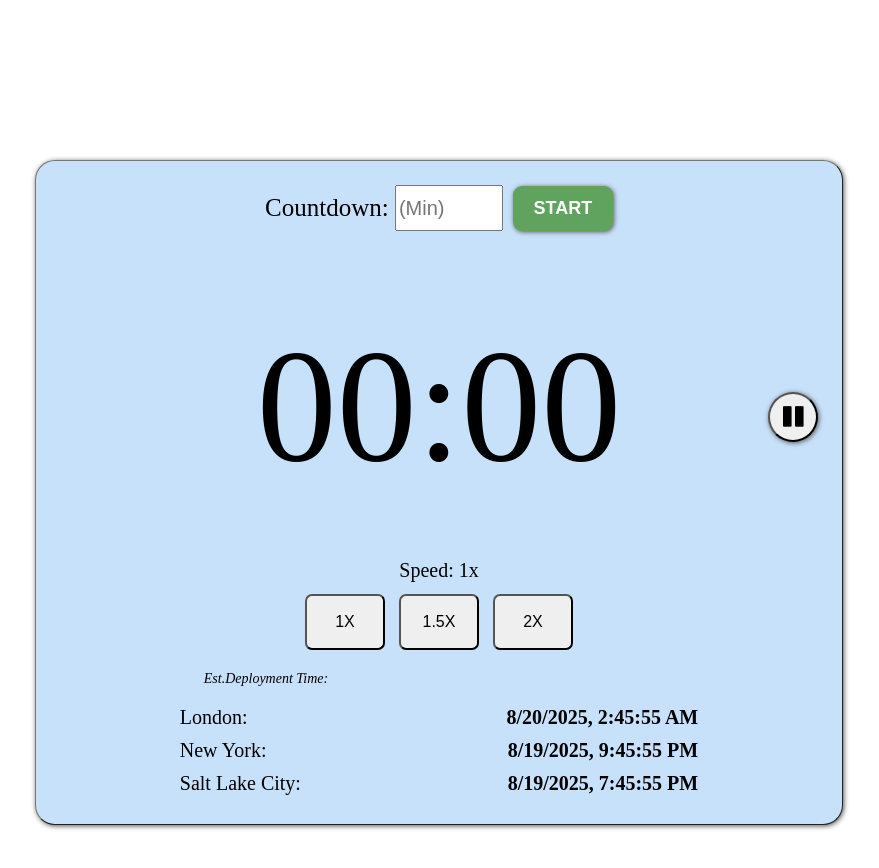
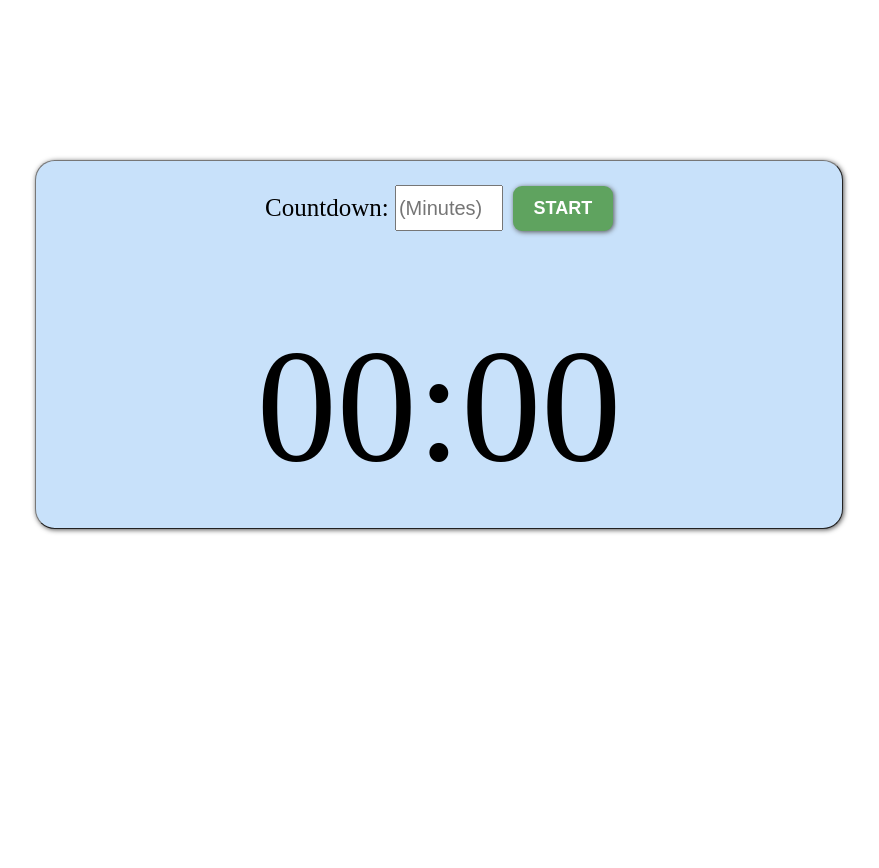
Before and after one commit to emike108/countdown-timer, a React (Create React App) app: page / in a window 1280 px wide. Shown: the top 868 px of the page, without its empty margins (201-1080 px from the left). After the commit the page ends 800 px from the top, so only its background shows below. Built offline with nearby package versions, Linux system fonts and the light colour scheme.

Commit message:
Mo/basic countdown functionality (#2)

```diff
--- a/src/App.css
+++ b/src/App.css
@@ -44,7 +44,7 @@
   font-size: 14px;
 }
 
-.input-bar {
+.countdown-input-section {
   flex-grow: 1;
   display: flex;
   align-items: center;
@@ -94,6 +94,7 @@
   height: 40px;
   font-size: 20px;
 }
+
 .search-button {
   margin: 0 0 0 10px;
   width: 100px;
@@ -108,14 +109,22 @@
   box-shadow: 1px 1px 5px #555;
 }
 
+.search-button:disabled {
+  background-color: #a5a5a5;
+  color: #e1e1e1;
+  box-shadow: none;
+  border-style: inset;
+  cursor: not-allowed;
+}
+
 .search-button:hover {
   border-style: outset;
   color: rgba(255, 255, 255, 1);
-  box-shadow: 0 5px 15px rgba(35, 68, 122, 0.85);
+  box-shadow: 7px 7px 5px #555;
 }
 
 span {
-  margin: 5px 0 5px 0;
+  margin: 5px 0;
 }
 
 .speed1,
--- a/src/App.js
+++ b/src/App.js
@@ -1,142 +1,131 @@
-import { useEffect, useRef, useState } from "react";
+import { useState } from "react";
 import "./App.css";
-import AdditionalTimeInfo from "./Components/AdditionalTimeInfo";
-import Button from "./Components/Button";
-import Clock from "./Components/Clock";
-import InputBar from "./Components/InputBar";
+import CountdownClock from "./Components/CountdownClock";
+import CountdownInputSection from "./Components/CountdownInputSection";
 
 function App() {
-  const [timerMinutes, setTimesMinutes] = useState("00");
-  const [timerSeconds, setTimesSeconds] = useState("00");
+  const [enteredTimeInMin, setEnteredTimeInMin] = useState("");
+  const [isCountingDown, setIsCountingDown] = useState(false);
 
-  const [selectedTime, setSelectedTime] = useState("");
-  const [startSearch, setStartSearch] = useState(0);
+  // const [timerPaused, setTimerPaused] = useState(false);
+  // const [timerSpeed, setTimerSpeed] = useState(1000);
 
-  const [timerPaused, setTimerPaused] = useState(false);
-  const [timerSpeed, setTimerSpeed] = useState(1000);
+  // const [deploymentTime, setDeploymentTime] = useState(new Date().getTime());
 
-  const [deploymentTime, setDeploymentTime] = useState(new Date().getTime());
-  const [countDownStyle, setCountDownStyle] = useState();
+  // const [totalTime, setTotalTime] = useState();
 
-  const [displayMessage, setDisplayMessage] = useState(null);
-  const [totalTime, setTotalTime] = useState();
+  // let endTime = new Date().getTime() + enteredTimeInMin * 60 * 1000;
+  // let startTime = new Date().getTime();
+  // let countDownTime = (endTime - startTime) / 1000;
 
-  let endTime = new Date().getTime() + selectedTime * 60 * 1000;
-  let startTime = new Date().getTime();
-  let countDownTime = (endTime - startTime) / 1000;
+  // let isFirstRender = useRef(true);
+  // let intervalRef = useRef(null);
+  // let timeRef = useRef(new Date().getTime());
 
-  let isFirstRender = useRef(true);
-  let intervalRef = useRef(null);
-  let timeRef = useRef(new Date().getTime());
+  // useEffect(() => {
+  //   timeRef.current = countDownTime;
+  // }, [startSearch]);
 
-  useEffect(() => {
-    timeRef.current = countDownTime;
-  }, [startSearch]);
+  // useEffect(() => {
+  //   if (!isFirstRender.current) {
+  //     intervalRef.current = setInterval(() => {
+  //       updateRemainingTime();
+  //     }, timerSpeed);
+  //     setSelectedTime("");
+  //     return () => {
+  //       if (intervalRef.current) clearInterval(intervalRef.current);
+  //     };
+  //   } else {
+  //     isFirstRender.current = false;
+  //   }
+  // }, [startSearch]);
 
-  useEffect(() => {
-    if (!isFirstRender.current) {
-      intervalRef.current = setInterval(() => {
-        updateRemainingTime();
-      }, timerSpeed);
-      setSelectedTime("");
-      return () => {
-        if (intervalRef.current) clearInterval(intervalRef.current);
-      };
-    } else {
-      isFirstRender.current = false;
-    }
-  }, [startSearch]);
+  // const updateRemainingTime = () => {
+  //   let minutes = Math.floor(timeRef.current / 60);
+  //   minutes = minutes < 10 ? "0" + minutes : minutes;
+  //   let seconds = timeRef.current % 60;
+  //   seconds = seconds < 10 ? "0" + seconds : seconds;
 
-  const updateRemainingTime = () => {
-    let minutes = Math.floor(timeRef.current / 60);
-    minutes = minutes < 10 ? "0" + minutes : minutes;
-    let seconds = timeRef.current % 60;
-    seconds = seconds < 10 ? "0" + seconds : seconds;
+  //   if (totalTime / timeRef.current >= 2) {
+  //     setDisplayMessage("More than halfway there!");
+  //   }
 
-    if (totalTime / timeRef.current >= 2) {
-      setDisplayMessage("More than halfway there!");
-    }
+  //   if (timeRef.current <= 20) {
+  //     setCountDownStyle({ color: "red" });
+  //     if (timeRef.current <= 10) {
+  //       setCountDownStyle({
+  //         color: "red",
+  //         animation: "blinker 1s linear infinite",
+  //       });
+  //     }
+  //   } else {
+  //     setCountDownStyle({ color: "black" });
+  //   }
 
-    if (timeRef.current <= 20) {
-      setCountDownStyle({ color: "red" });
-      if (timeRef.current <= 10) {
-        setCountDownStyle({
-          color: "red",
-          animation: "blinker 1s linear infinite",
-        });
-      }
-    } else {
-      setCountDownStyle({ color: "black" });
-    }
+  //   if (timeRef.current >= 0) {
+  //     timeRef.current--;
+  //     setTimesMinutes(minutes);
+  //     setTimesSeconds(seconds);
+  //   } else {
+  //     clearInterval(intervalRef.current);
+  //     setCountDownStyle({ color: "red" });
+  //     setDisplayMessage("Times up!!");
+  //     console.log("Time's up!!");
+  //   }
+  // };
 
-    if (timeRef.current >= 0) {
-      timeRef.current--;
-      setTimesMinutes(minutes);
-      setTimesSeconds(seconds);
-    } else {
-      clearInterval(intervalRef.current);
-      setCountDownStyle({ color: "red" });
-      setDisplayMessage("Times up!!");
-      console.log("Time's up!!");
-    }
-  };
+  // const handlePause = () => {
+  // console.log("Pause functionality disabled for now");
+  //   if (intervalRef.current) {
+  //     if (!timerPaused) {
+  //       clearInterval(intervalRef.current);
+  //     } else {
+  //       intervalRef.current = setInterval(() => {
+  //         updateRemainingTime();
+  //       }, timerSpeed);
+  //     }
+  //     setTimerPaused((prev) => !prev);
+  //   }
+  // };
 
-  const handlePause = () => {
-    if (intervalRef.current) {
-      if (!timerPaused) {
-        clearInterval(intervalRef.current);
-      } else {
-        intervalRef.current = setInterval(() => {
-          updateRemainingTime();
-        }, timerSpeed);
-      }
-      setTimerPaused((prev) => !prev);
-    }
-  };
+  // const handleSpeed = (speed) => {
+  //   if (intervalRef.current) {
+  //     if (speed === timerSpeed) {
+  //       console.log("Timer already at indicated speed");
+  //     } else {
+  //       clearInterval(intervalRef.current);
+  //       intervalRef.current = setInterval(() => {
+  //         updateRemainingTime();
+  //       }, speed);
+  //       setTimerSpeed(speed);
+  //     }
+  //   }
+  // };
 
-  const handleSpeed = (speed) => {
-    if (intervalRef.current) {
-      if (speed === timerSpeed) {
-        console.log("Timer already at indicated speed");
-      } else {
-        clearInterval(intervalRef.current);
-        intervalRef.current = setInterval(() => {
-          updateRemainingTime();
-        }, speed);
-        setTimerSpeed(speed);
-      }
-    }
+  function onFinish() {
+    setEnteredTimeInMin("");
+    setIsCountingDown(false);
   };
 
   return (
     <div className="App">
       <div className="main-div">
-        <InputBar
-          setSelectedTime={setSelectedTime}
-          selectedTime={selectedTime}
-          setStartSearch={setStartSearch}
-          startSearch={startSearch}
-          setDeploymentTime={setDeploymentTime}
-          setDisplayMessage={setDisplayMessage}
-          countDownTime={countDownTime}
-          setTotalTime={setTotalTime}
+        <CountdownInputSection
+          enteredTimeInMin={enteredTimeInMin}
+          setEnteredTimeInMin={setEnteredTimeInMin}
+          isCountingDown={isCountingDown}
+          setIsCountingDown={setIsCountingDown}
         />
-        <div className="timed-messages">
-          &nbsp;&nbsp;
-          {displayMessage ? displayMessage : <div></div>}
-        </div>
-        <Clock
-          timerMinutes={timerMinutes}
-          timerSeconds={timerSeconds}
-          timerPaused={timerPaused}
-          handlePause={handlePause}
-          countDownStyle={countDownStyle}
+        <CountdownClock
+          enteredTimeInMin={parseFloat(enteredTimeInMin)}
+          isCountingDown={isCountingDown}
+          onFinish={onFinish}
         />
-        <span className="speed-indicator">
+        {/* <span className="speed-indicator">
           Speed:{" "}
           {timerSpeed === 1000 ? "1x" : timerSpeed === 666 ? "1.5x" : "2x"}
-        </span>
-        <div className="speed-buttons">
+        </span> */}
+        {/* <div className="speed-buttons">
           <Button
             className="speed1"
             type="button"
@@ -161,13 +150,13 @@ function App() {
               handleSpeed(500);
             }}
           />
-        </div>
-        <div className="est-time">
+        </div> */}
+        {/* <div className="est-time">
           <p>
             <em>Est.Deployment Time:</em>
           </p>
         </div>
-        <AdditionalTimeInfo deploymentTime={deploymentTime} />
+        <AdditionalTimeInfo deploymentTime={deploymentTime} /> */}
       </div>
     </div>
   );
--- a/src/Components/Clock.js
+++ /dev/null
@@ -1,26 +0,0 @@
-const Clock = ({
-  timerMinutes,
-  timerSeconds,
-  timerPaused,
-  handlePause,
-  countDownStyle,
-}) => {
-  return (
-    <>
-      <div className="countdown">
-        <span className="remaining-time" style={countDownStyle}>
-          {timerMinutes}:{timerSeconds}
-        </span>
-      </div>
-      <button className="play-pause" type="button" onClick={handlePause}>
-        {timerPaused ? (
-          <i className="fa fa-play"></i>
-        ) : (
-          <i className="fa fa-pause"></i>
-        )}
-      </button>
-    </>
-  );
-};
-
-export default Clock;
--- /dev/null
+++ b/src/Components/CountdownClock.js
@@ -0,0 +1,92 @@
+import { useEffect, useRef, useState } from "react";
+import {
+  calculateRemainingSeconds,
+  convertMsToSec,
+  determineRemainingTimeStyle,
+  formatRemainingTime,
+  getDisplayMessage,
+} from "../Shared/utils";
+
+export default function CountdownClock({
+  enteredTimeInMin,
+  isCountingDown,
+  onFinish,
+}) {
+  const [secondsLeft, setSecondsLeft] = useState(null);
+  const [isMessageDisplayed, setIsMessageDisplayed] = useState(false);
+
+  const endMsTimeRef = useRef(null);
+  const totalMsCountdownRef = useRef(null);
+  const intervalRef = useRef(null);
+  const timeoutRef = useRef(null);
+
+  useEffect(() => {
+    if (!!enteredTimeInMin && isCountingDown) {
+      endMsTimeRef.current =
+        new Date().getTime() + enteredTimeInMin * 60 * 1000;
+
+      const currentTime = new Date().getTime();
+      totalMsCountdownRef.current = endMsTimeRef.current - currentTime;
+
+      setSecondsLeft(
+        calculateRemainingSeconds(endMsTimeRef.current, currentTime)
+      );
+    }
+  }, [enteredTimeInMin, isCountingDown]);
+
+  useEffect(() => {
+    if (isCountingDown && endMsTimeRef.current) {
+      intervalRef.current = setInterval(() => {
+        const currentTime = new Date().getTime();
+        const remainingTimeInSec = calculateRemainingSeconds(
+          endMsTimeRef.current,
+          currentTime
+        );
+        setSecondsLeft(remainingTimeInSec);
+
+        if (remainingTimeInSec <= 0) {
+          clearInterval(intervalRef.current);
+          timeoutRef.current = setTimeout(() => {
+            onFinish();
+            setIsMessageDisplayed(false);
+          }, 3000);
+        }
+      }, 250);
+
+      setIsMessageDisplayed(true);
+    } else {
+      clearInterval(intervalRef.current);
+      setSecondsLeft(null);
+      setIsMessageDisplayed(false);
+    }
+
+    return () => {
+      clearInterval(intervalRef.current);
+      clearTimeout(timeoutRef.current);
+    };
+    // onFinish is not needed in the dependency array
+    // eslint-disable-next-line react-hooks/exhaustive-deps
+  }, [isCountingDown]);
+
+  return (
+    <>
+      <div className="timed-messages">
+        &nbsp;&nbsp;
+        {isMessageDisplayed
+          ? getDisplayMessage(
+              convertMsToSec(totalMsCountdownRef.current),
+              secondsLeft
+            )
+          : null}
+      </div>
+      <div className="countdown">
+        <span
+          className="remaining-time"
+          style={determineRemainingTimeStyle(secondsLeft, isCountingDown)}
+        >
+          {formatRemainingTime(secondsLeft)}
+        </span>
+      </div>
+    </>
+  );
+}
--- /dev/null
+++ b/src/Components/CountdownInputSection.js
@@ -0,0 +1,44 @@
+export default function CountdownInputSection({
+  enteredTimeInMin,
+  setEnteredTimeInMin,
+  isCountingDown,
+  setIsCountingDown,
+}) {
+  function handleTimeInput(e) {
+    const onlyNumbersAndPeriod = /^[0-9]*\.?[0-9]*$/;
+
+    if (onlyNumbersAndPeriod.test(e.target.value)) {
+      setEnteredTimeInMin(e.target.value);
+    }
+  }
+
+  return (
+    <div className="countdown-input-section">
+      <label htmlFor="time-input">Countdown:</label>
+      &nbsp;
+      <input
+        className="search-bar"
+        id="time-input"
+        placeholder="(Minutes)"
+        value={enteredTimeInMin}
+        onChange={handleTimeInput}
+        disabled={isCountingDown}
+      />
+      <button
+        className="search-button"
+        type="button"
+        disabled={isCountingDown}
+        onClick={() => {
+          if (parseFloat(enteredTimeInMin) > 0) {
+            setIsCountingDown(true);
+          } else {
+            alert("Please enter a value that is greater than 0!");
+            setEnteredTimeInMin("");
+          }
+        }}
+      >
+        START
+      </button>
+    </div>
+  );
+}
--- a/src/Components/InputBar.js
+++ /dev/null
@@ -1,43 +0,0 @@
-const InputBar = ({
-  setSelectedTime,
-  selectedTime,
-  setStartSearch,
-  startSearch,
-  setDeploymentTime,
-  setDisplayMessage,
-  countDownTime,
-  setTotalTime,
-}) => {
-  return (
-    <div className="input-bar">
-      <label htmlFor="time input">Countdown:</label>
-      &nbsp;
-      <input
-        className="search-bar"
-        id="time input"
-        placeholder="(Min)"
-        value={selectedTime}
-        onChange={(e) => setSelectedTime(e.target.value)}
-      />
-      <button
-        className="search-button"
-        type="button"
-        onClick={() => {
-          if (selectedTime > 0) {
-            setStartSearch((startSearch += 1));
-            setDeploymentTime(new Date().getTime() + selectedTime * 60 * 1000);
-            setDisplayMessage(null);
-            setTotalTime(countDownTime);
-          } else {
-            alert("Please enter a positive value and greater than 0!");
-            setSelectedTime("");
-          }
-        }}
-      >
-        START
-      </button>
-    </div>
-  );
-};
-
-export default InputBar;
--- /dev/null
+++ b/src/Shared/utils.js
@@ -0,0 +1,59 @@
+export function formatRemainingTime(secondsLeft) {
+  if (secondsLeft === null) {
+    return "00:00";
+  }
+
+  const minutes = Math.floor(secondsLeft / 60);
+  const seconds = secondsLeft % 60;
+  return `${String(minutes).padStart(2, "0")}:${String(seconds).padStart(
+    2,
+    "0"
+  )}`;
+}
+
+export function determineRemainingTimeStyle(secondsLeft, isCountingDown) {
+  if (!isCountingDown || secondsLeft === null) {
+    return { color: "black" };
+  }
+
+  if (secondsLeft <= 10) {
+    return {
+      color: "red",
+      animation: "blinker 1s linear infinite",
+    };
+  }
+
+  if (secondsLeft <= 20) {
+    return { color: "red" };
+  }
+
+  return { color: "black" };
+}
+
+export function getDisplayMessage(totalTimeInSec, secondsLeft) {
+  if (secondsLeft === null) {
+    return null;
+  }
+
+  if (secondsLeft <= 0) {
+    return "Times up!!";
+  }
+
+  if (secondsLeft <= 10) {
+    return "Only a few seconds left!";
+  }
+
+  if (totalTimeInSec / secondsLeft >= 2) {
+    return "More than halfway there!";
+  }
+
+  return null;
+}
+
+export function calculateRemainingSeconds(endTime, currentTime) {
+  return Math.max(0, convertMsToSec(endTime - currentTime));
+}
+
+export function convertMsToSec(milliseconds) {
+  return Math.floor(milliseconds / 1000);
+}
```
